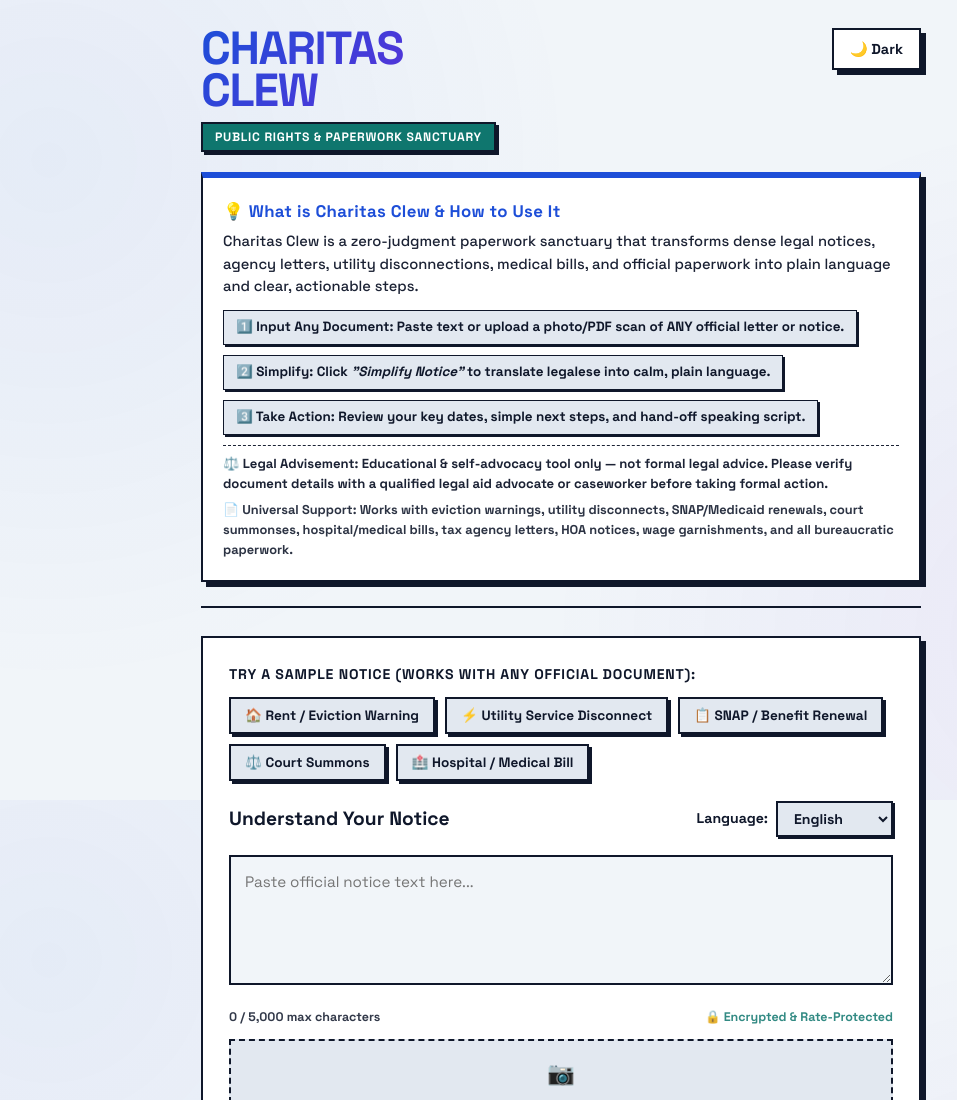
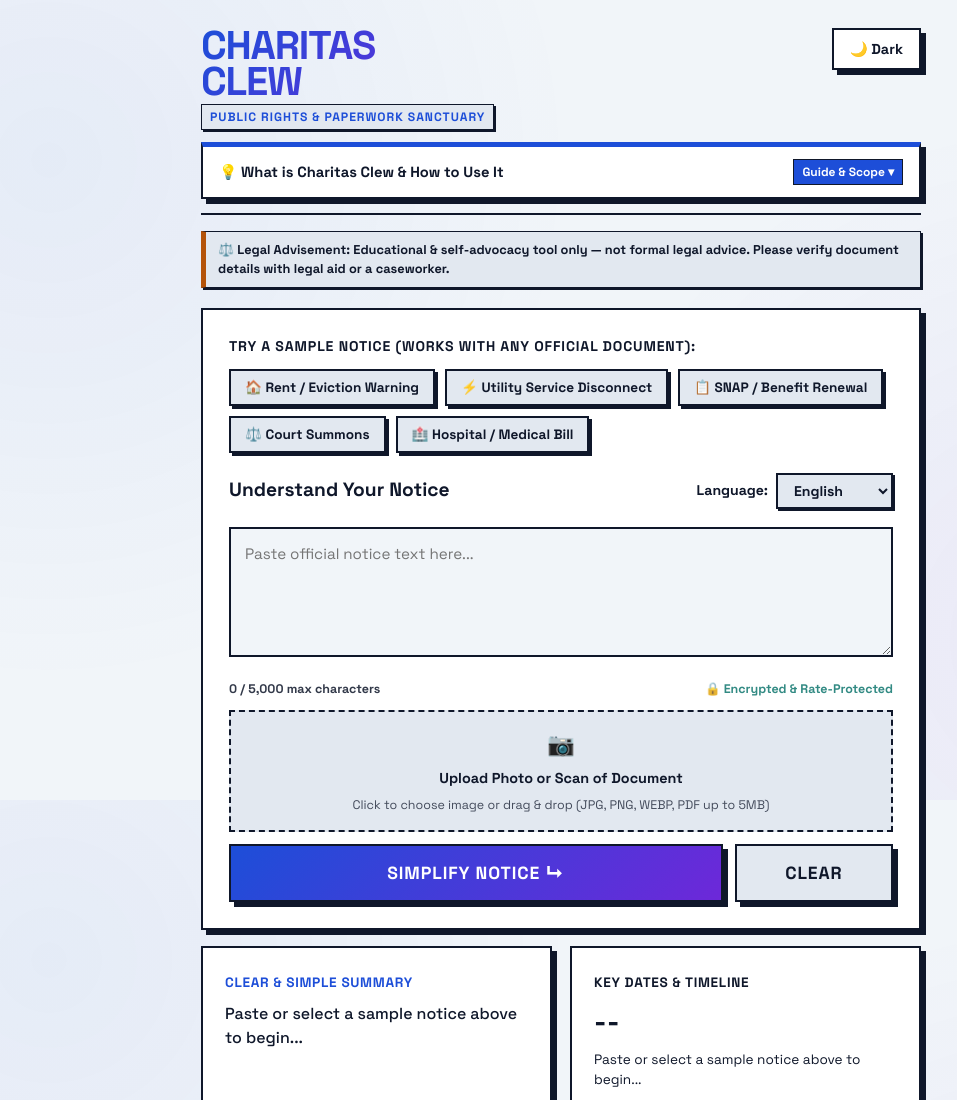
Before and after one commit to earlgreyhot1701D/charitas-clew, a website: page public/index.html in a window 1280 px wide. Shown: the top 1100 px of the page, without its empty margins (79-1036 px from the left). Drawn offline with Linux system fonts and the light colour scheme.

Commit message:
style(ui): streamline top header spacing and convert explainer card into collapsible details accordion

```diff
--- a/public/index.html
+++ b/public/index.html
@@ -59,15 +59,15 @@ body {
   margin: 0 auto;
   display: flex;
   flex-direction: column;
-  gap: 28px;
+  gap: 16px;
 }
 
 header {
   border-bottom: var(--border-thick);
-  padding-bottom: 24px;
+  padding-bottom: 14px;
   display: flex;
   flex-direction: column;
-  gap: 20px;
+  gap: 12px;
 }
 
 .header-top-row {
@@ -77,7 +77,7 @@ header {
 }
 
 .logo-group h1 {
-  font-size: 2.9rem;
+  font-size: 2.5rem;
   font-weight: 900;
   line-height: 0.9;
   background: var(--brand-gradient);
@@ -89,38 +89,62 @@ header {
 
 .logo-badge {
   display: inline-block;
-  background: var(--brand-safe);
-  color: #FFFFFF;
   font-size: 0.76rem;
   font-weight: 900;
-  padding: 4px 12px;
   text-transform: uppercase;
-  margin-top: 10px;
-  letter-spacing: 0.06em;
-  border: 2px solid var(--ink);
-  box-shadow: 3px 3px 0px var(--ink);
+  letter-spacing: 0.08em;
+  color: var(--brand-primary);
+  margin-top: 4px;
+  background: var(--surface-alt);
+  padding: 3px 8px;
+  border: 1.5px solid var(--ink);
+  box-shadow: 2px 2px 0px var(--ink);
 }
 
-.explainer-card {
+details.explainer-card {
   background: var(--surface);
   border: var(--border-thick);
-  border-top: 6px solid var(--brand-primary);
+  border-top: 5px solid var(--brand-primary);
   box-shadow: var(--shadow-block);
-  padding: 20px;
-  font-size: 0.92rem;
-  line-height: 1.55;
+  padding: 12px 16px;
+  font-size: 0.88rem;
+  line-height: 1.5;
+  transition: all 0.2s ease;
 }
 
-.explainer-header {
+details.explainer-card summary {
   font-weight: 900;
-  font-size: 1.05rem;
-  color: var(--brand-primary);
-  margin-bottom: 6px;
-  letter-spacing: 0.02em;
+  font-size: 0.92rem;
+  color: var(--ink);
+  cursor: pointer;
+  display: flex;
+  justify-content: space-between;
+  align-items: center;
+  user-select: none;
+  list-style: none;
+}
+
+details.explainer-card summary::-webkit-details-marker {
+  display: none;
+}
+
+.summary-badge {
+  font-size: 0.75rem;
+  background: var(--brand-primary);
+  color: #FFFFFF;
+  padding: 3px 8px;
+  border: 1px solid var(--ink);
+  font-weight: 700;
+}
+
+.explainer-content {
+  margin-top: 10px;
+  padding-top: 10px;
+  border-top: 1px dashed var(--ink);
 }
 
 .explainer-desc {
-  margin-bottom: 12px;
+  margin-bottom: 10px;
   font-weight: 500;
   opacity: 0.95;
 }
@@ -128,16 +152,33 @@ header {
 .explainer-steps {
   display: flex;
   flex-wrap: wrap;
-  gap: 10px;
-  font-size: 0.84rem;
+  gap: 8px;
+  font-size: 0.82rem;
   font-weight: 700;
+  margin-bottom: 10px;
 }
 
 .explainer-steps span {
   background: var(--surface-alt);
   border: 1.5px solid var(--ink);
-  padding: 6px 12px;
+  padding: 5px 10px;
   box-shadow: 2px 2px 0px var(--ink);
+}
+
+.micro-advisement-bar {
+  display: flex;
+  flex-wrap: wrap;
+  justify-content: space-between;
+  align-items: center;
+  gap: 6px;
+  background: var(--surface-alt);
+  border: 1.5px solid var(--ink);
+  border-left: 5px solid var(--brand-warning);
+  padding: 8px 12px;
+  font-size: 0.8rem;
+  font-weight: 700;
+  box-shadow: 2px 2px 0px var(--ink);
+  margin-bottom: 4px;
 }
 
 .creator-links {
@@ -636,8 +677,12 @@ textarea:disabled {
       <button class="theme-toggle-btn" id="btn-theme" title="Toggle Theme">🌙 Dark</button>
     </div>
 
-    <div class="explainer-card">
-      <div class="explainer-header">💡 What is Charitas Clew & How to Use It</div>
+    <details class="explainer-card">
+      <summary>
+        <span>💡 <strong>What is Charitas Clew & How to Use It</strong></span>
+        <span class="summary-badge">Guide & Scope ▾</span>
+      </summary>
+      <div class="explainer-content">
         <p class="explainer-desc">
           Charitas Clew is a zero-judgment paperwork sanctuary that transforms dense legal notices, agency letters, utility disconnections, medical bills, and official paperwork into plain language and clear, actionable steps.
         </p>
@@ -646,14 +691,16 @@ textarea:disabled {
           <span>2️⃣ <strong>Simplify:</strong> Click <em>"Simplify Notice"</em> to translate legalese into calm, plain language.</span>
           <span>3️⃣ <strong>Take Action:</strong> Review your key dates, simple next steps, and hand-off speaking script.</span>
         </div>
-      <p style="font-size: 0.82rem; opacity: 0.95; margin-top: 10px; font-weight: 700; border-top: 1px dashed var(--ink); padding-top: 8px; color: var(--ink);">
-        ⚖️ <strong>Legal Advisement:</strong> Educational & self-advocacy tool only — not formal legal advice. Please verify document details with a qualified legal aid advocate or caseworker before taking formal action.
-      </p>
-      <p style="font-size: 0.8rem; opacity: 0.88; margin-top: 6px; font-weight: 700;">
+        <p style="font-size: 0.8rem; opacity: 0.88; margin-top: 8px; font-weight: 700; border-top: 1px dashed var(--ink); padding-top: 8px;">
           📄 <strong>Universal Support:</strong> Works with eviction warnings, utility disconnects, SNAP/Medicaid renewals, court summonses, hospital/medical bills, tax agency letters, HOA notices, wage garnishments, and all bureaucratic paperwork.
         </p>
       </div>
+    </details>
   </header>
+
+  <div class="micro-advisement-bar" role="note">
+    <span>⚖️ <strong>Legal Advisement:</strong> Educational & self-advocacy tool only — not formal legal advice. Please verify document details with legal aid or a caseworker.</span>
+  </div>
 
   <div id="eol-notice" class="eol-banner" role="alert">
     ⚠️ SERVICE OFFLINE: This automated tool is currently sunsetted. For immediate housing, legal, or utility assistance, please dial <strong>211</strong> or visit your local Legal Aid Society.
```
Lines whose indentation alone changed are shown as unchanged.
